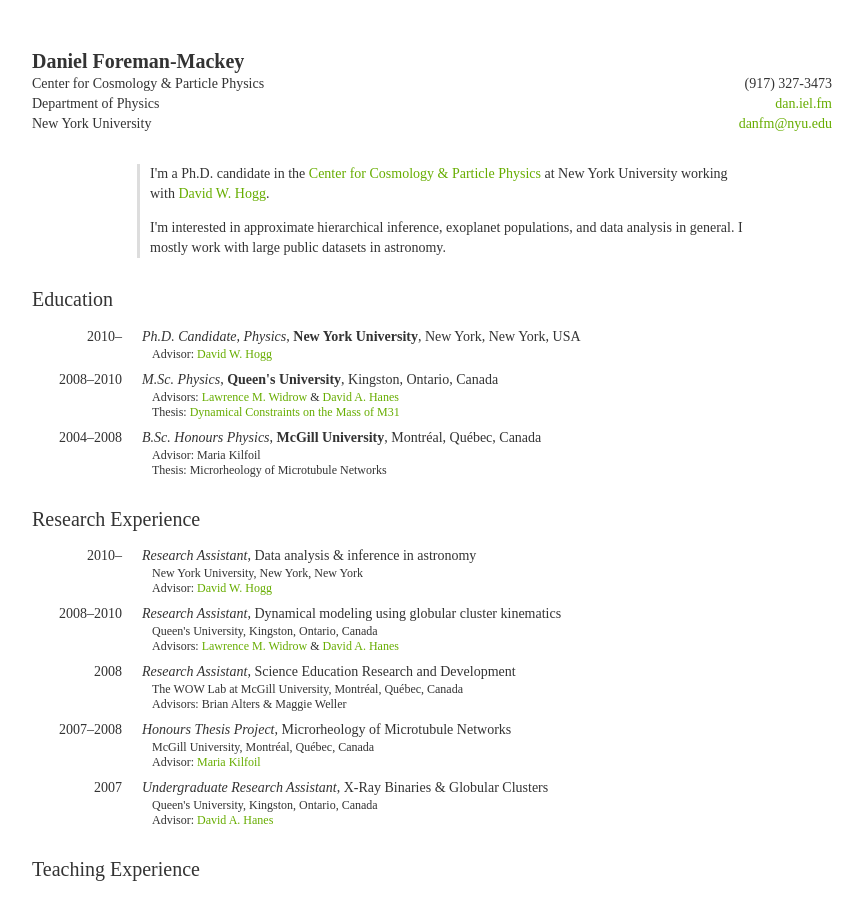
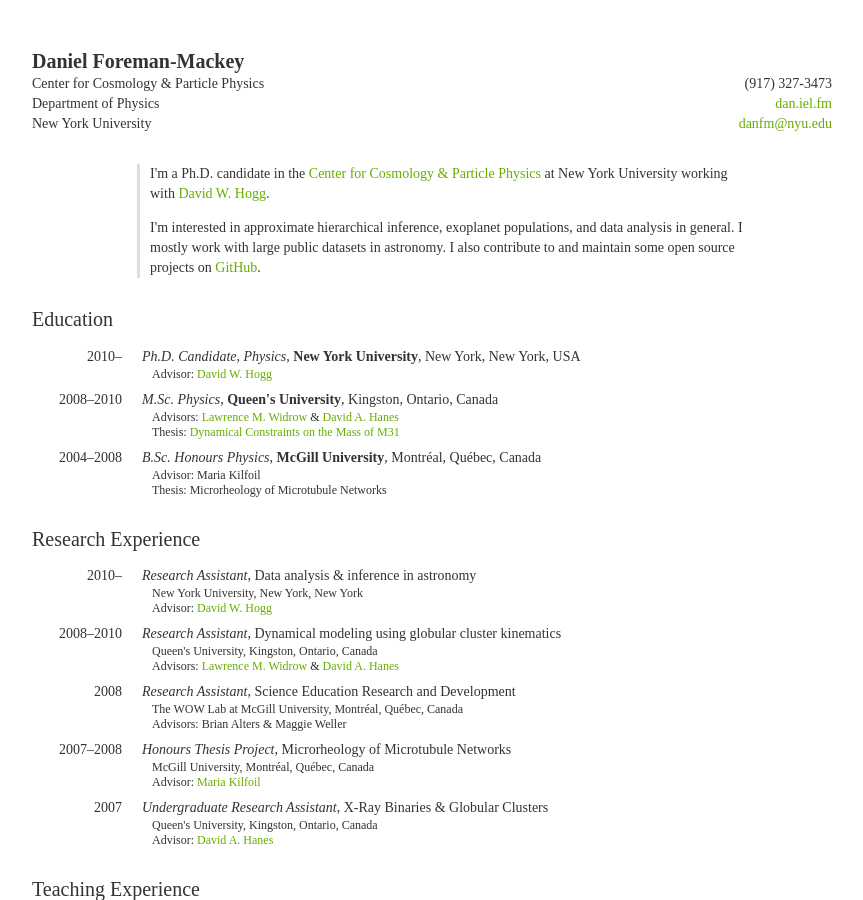
Before and after one commit to dfm/dfm.github.com, a Jekyll site: the page cv/index.html, which Jekyll copies as it is, in a window 1280 px wide and 900 px high. Shown: the whole window, without its empty margins (208-1071 px from the left). Built offline with Jekyll 4.4.1, drawn with Linux system fonts in a browser that asks for light colours; comment, search, counter and statistics services are not loaded; some of the changed text lies outside the part shown.

Commit message:
slight cv tweak

```diff
--- a/cv/index.html
+++ b/cv/index.html
@@ -44,7 +44,9 @@
 
                 <p>I'm interested in approximate hierarchical inference,
                 exoplanet populations, and data analysis in general. I mostly
-                work with large public datasets in astronomy.</p>
+                work with large public datasets in astronomy. I also contribute
+                to and maintain some open source projects on
+                <a href="https://github.com/dfm">GitHub</a>.</p>
             </div>
 
         </section>
@@ -305,25 +307,8 @@
             </ul>
         </section>
 
-        <section>
-            <h2>Open Source Projects</h2>
-            <ul>
-
-                <li>
-                    <span class="code-name"><a href="http://dan.iel.fm/emcee">emcee</a></span>
-                    <span class="code-desc">A user-friendly
-                    Python implementation of the affine-invariant ensemble MCMC
-                    sampler from
-                    <a href="http://msp.berkeley.edu/camcos/2010/5-1/camcos-v5-n1-p04-s.pdf">Goodman &amp; Weare (2010)</a>.
-                    This code has been used in several published projects in the year since its release.
-                    </span>
-                </li>
-
-            </ul>
-        </section>
-
         <footer>
-            Last updated: January 30, 2013
+            Last updated: February 9, 2013
         </footer>
 
     </div>
```
